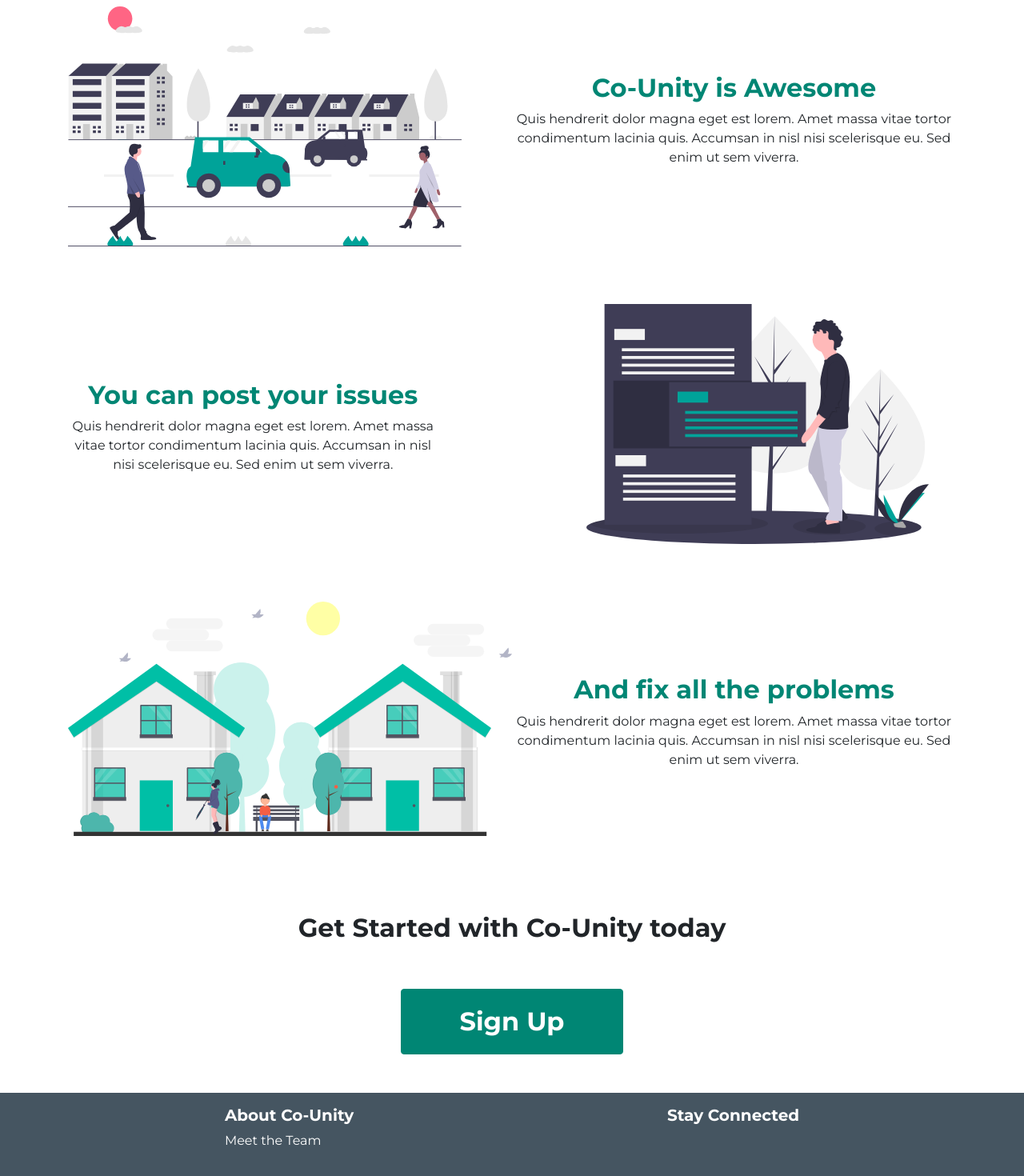
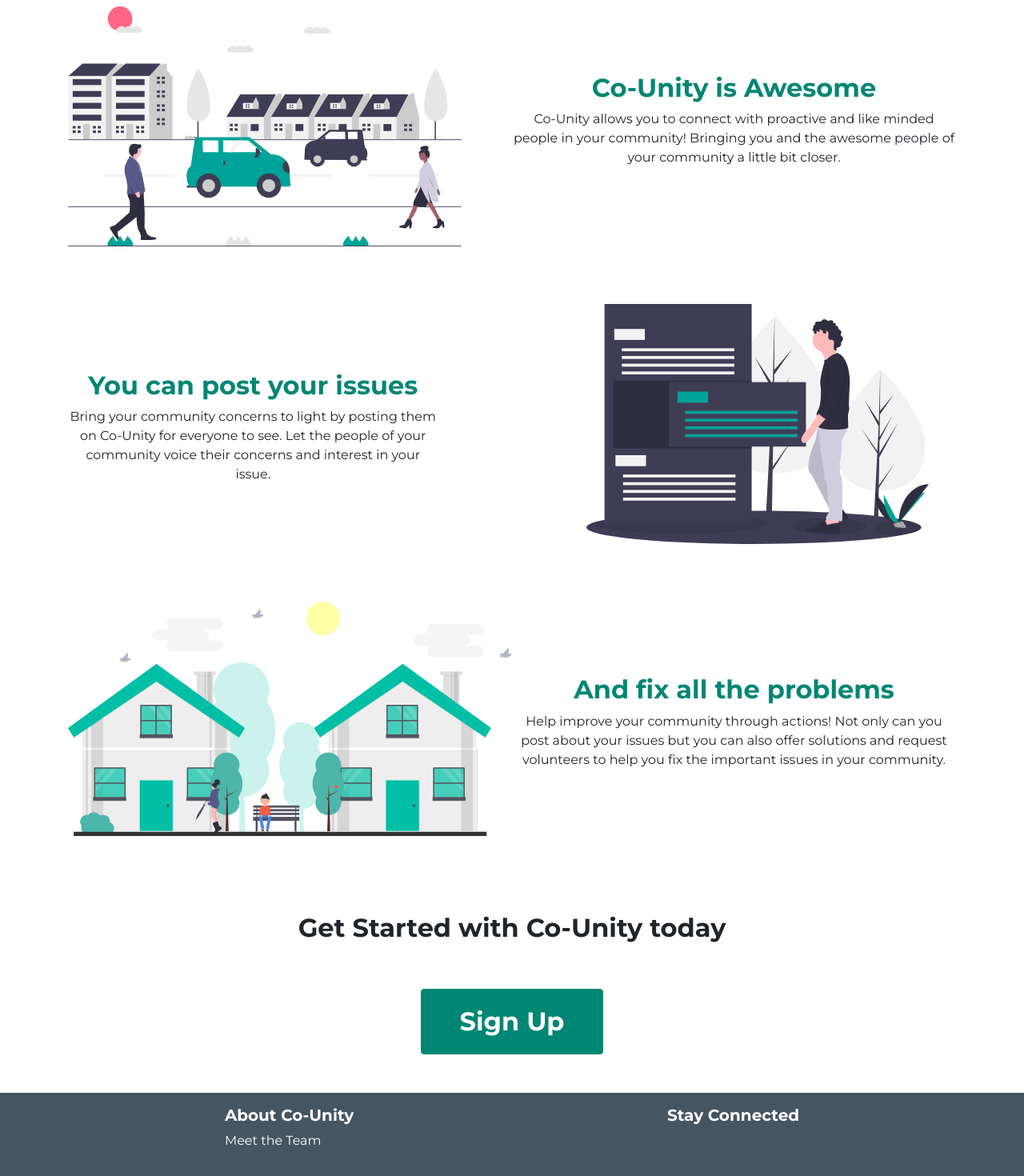
Before and after one commit to Team-Button/co-make-fe, a React (Create React App) app: page / in a window 1280 px wide. Shown: the part 840-2310 px from the top of the page at 80% size. Built offline with nearby package versions, Linux system fonts and the light colour scheme.

Commit message:
landing content and button fixed

```diff
--- a/src/components/landing/About.jsx
+++ b/src/components/landing/About.jsx
@@ -20,9 +20,9 @@ export function About() {
             Co-Unity is Awesome
           </h2>
           <p>
-            Quis hendrerit dolor magna eget est lorem. Amet massa vitae tortor
-            condimentum lacinia quis. Accumsan in nisl nisi scelerisque eu. Sed
-            enim ut sem viverra.
+            Co-Unity allows you to connect with proactive and like minded people
+            in your community! Bringing you and the awesome people of your
+            community a little bit closer.
           </p>
         </div>
       </div>
@@ -32,9 +32,9 @@ export function About() {
             You can post your issues
           </h2>
           <p>
-            Quis hendrerit dolor magna eget est lorem. Amet massa vitae tortor
-            condimentum lacinia quis. Accumsan in nisl nisi scelerisque eu. Sed
-            enim ut sem viverra.
+            Bring your community concerns to light by posting them on Co-Unity
+            for everyone to see. Let the people of your community voice their
+            concerns and interest in your issue.
           </p>
         </div>
         <div className="col-2"></div>
@@ -59,9 +59,9 @@ export function About() {
             And fix all the problems
           </h2>
           <p>
-            Quis hendrerit dolor magna eget est lorem. Amet massa vitae tortor
-            condimentum lacinia quis. Accumsan in nisl nisi scelerisque eu. Sed
-            enim ut sem viverra.
+            Help improve your community through actions! Not only can you post
+            about your issues but you can also offer solutions and request
+            volunteers to help you fix the important issues in your community.
           </p>
         </div>
       </div>
@@ -71,7 +71,7 @@ export function About() {
       <Link to={"/register"}>
         <button
           style={{ fontSize: "2rem" }}
-          className="w-25 p-3 btn btn-primary font-weight-bold mt-5 mb-5"
+          className=" pr-5 pl-5 pt-3 pb-3 btn btn-primary font-weight-bold mt-5 mb-5"
         >
           Sign Up
         </button>
```
